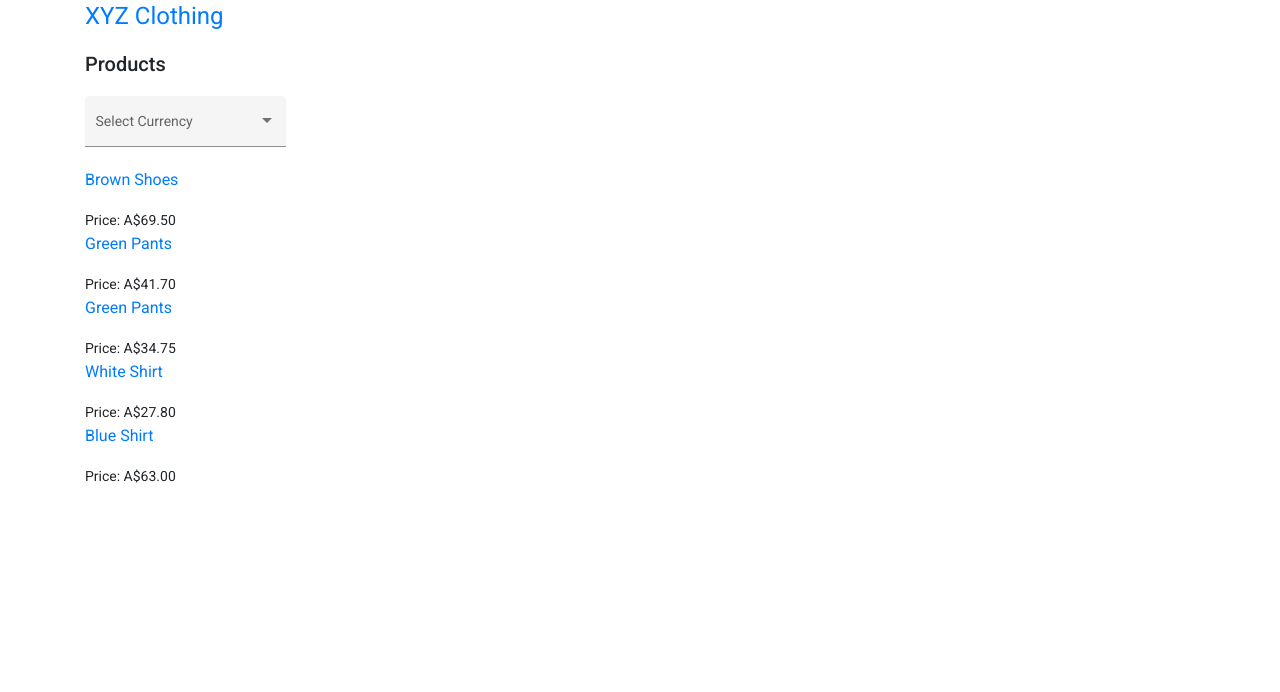
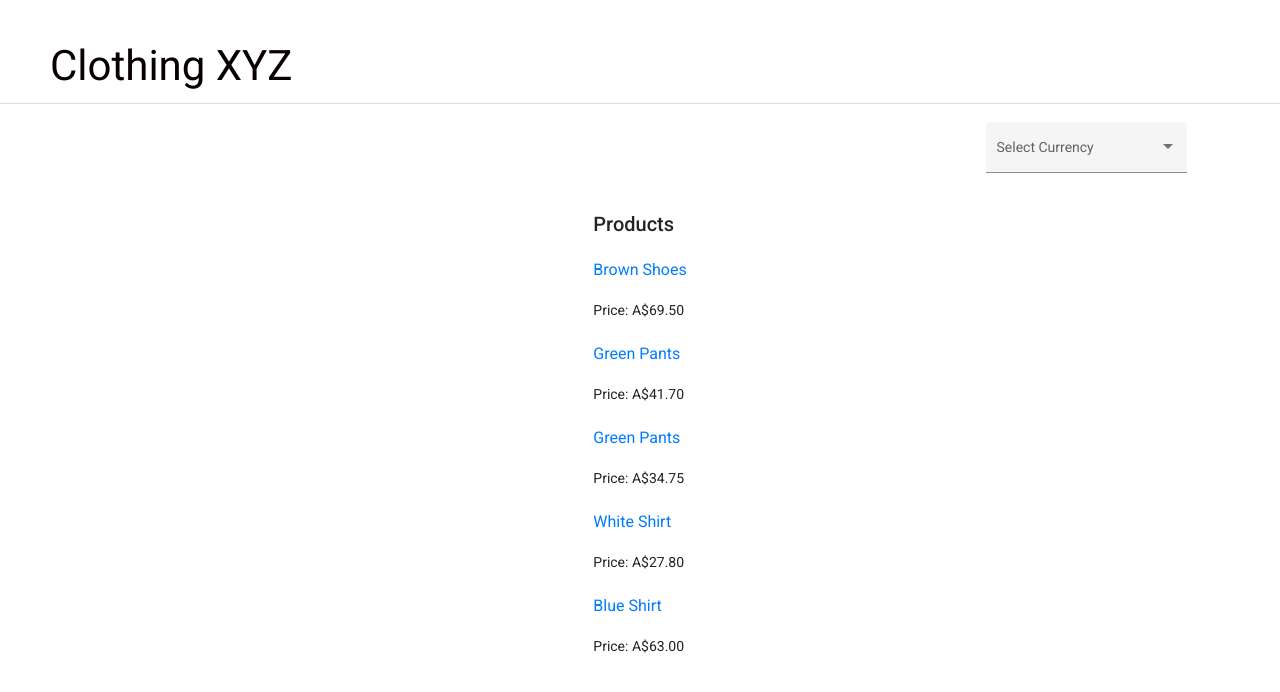
Before and after one commit to JadeMartin/XYZ-Clothing-, an Angular app: page /products in a window 1280 px wide. Shown: the top 692 px of the page. Built offline with nearby package versions, Linux system fonts and the light colour scheme.

Commit message:
Added basic styling now is closely resembling basic wireframes

```diff
--- a/src/app/product-detail/product-detail.component.html
+++ b/src/app/product-detail/product-detail.component.html
@@ -1,6 +1,6 @@
 <div class="container">
-    <h2>Product Details</h2>
-
+    <div class="d-flex flex-row">
+        <div class="p-2 ml-auto">
             <mat-form-field appearance="fill">
                 <mat-label>Select Currency</mat-label>
                 <mat-select [(value)]="selectedCurrency" (selectionChange)="selected()">
@@ -9,8 +9,13 @@
                     </mat-option>
                 </mat-select>
             </mat-form-field>
+        </div>
+    </div>
 
     <div *ngIf="product">
+        <div class="d-flex justify-content-xl-center flex-row">
+            <div class="p-2">
+                <h2>Product Details</h2>
                 <h3>{{ product.name}}</h3>
                 <div *ngIf="product.price">
                     <h4>{{ product.price.adjAmount | currency:selectedCurrency.base}}</h4>
@@ -26,6 +31,9 @@
                         </a>
                     </h3>
                     <div><span>Price: </span>{{product.price.adjAmount | currency:selectedCurrency.base}}</div>
+                    <br>
                 </div>
             </div>
         </div>
+    </div>
+</div>
--- a/src/app/products/products.component.html
+++ b/src/app/products/products.component.html
@@ -1,7 +1,6 @@
 <div class="container">
-
-    <h2>Products</h2>
-
+    <div class="d-flex justify-content-xl-end flex-row">
+        <div class="p-2">
             <mat-form-field appearance="fill">
                 <mat-label>Select Currency</mat-label>
                 <mat-select [(value)]="selectedCurrency" (selectionChange)="selected()">
@@ -10,7 +9,12 @@
                     </mat-option>
                 </mat-select>
             </mat-form-field>
+        </div>
+    </div>
     <div *ngIf="products">
+        <div class="d-flex justify-content-xl-center flex-row">
+            <div class="p-2">
+                <h2>Products</h2>
                 <div *ngFor="let product of products | async">
                     <h3>
                         <a [title]="product.name + 'details'"
@@ -19,6 +23,9 @@
                         </a>
                     </h3>
                     <div *ngIf="selectedCurrency"><span>Price: </span>{{product.price.adjAmount | currency:selectedCurrency.base}}</div>
+                <br>
                 </div>
             </div>
         </div>
+    </div>
+</div>
--- a/src/app/products/products.component.ts
+++ b/src/app/products/products.component.ts
@@ -26,7 +26,6 @@ export class ProductsComponent implements OnInit {
     this.currencyList = this.currencyService.getCurrencys()
     this.productService.getProducts().subscribe(products => this.products = this.productService.getProducts());
     this.currencyService.getCurrencys().subscribe(currency => this.currencyService.getCurrency().subscribe(currency => this.selectedCurrency = currency));
-
   }
 
 }
--- a/src/app/top-bar/top-bar.component.css
+++ b/src/app/top-bar/top-bar.component.css
@@ -0,0 +1,17 @@
+nav{
+    display: flex;
+    justify-content: space-between;
+    margin-bottom: 10px;
+    margin-top: 50px;
+    padding-left: 50px;
+    padding-bottom: 5px;
+    border-bottom: 1px solid #ddd;
+  }
+
+  nav h1{
+    font-size: 3em;
+  }
+  nav p, nav a{
+    color: rgb(8, 0, 0);
+    font-weight: 300;
+  }
--- a/src/app/top-bar/top-bar.component.html
+++ b/src/app/top-bar/top-bar.component.html
@@ -1,39 +1,9 @@
 
 
 <nav>
-    <div class="container">
-        <div class="row">
-            <div class="col">
-                <a [routerLink]="['']">
-                    <h1>XYZ Clothing</h1>
-                </a>
-            </div>
-        </div>
+    <div class="site-title">
+        <a [routerLink]="['']">
+            <h1>Clothing XYZ</h1>
+        </a>
     </div>
 </nav>
-
-<!--
-<nav class="navbar navbar-expand-lg navbar-light bg-light">
-    <a class="navbar-brand" [routerLink]="['/']">XYZ Clothing</a>
-    <button class="navbar-toggler" type="button" data-toggle="collapse" data-target="#navbarSupportedContent" aria-controls="navbarSupportedContent" aria-expanded="false" aria-label="Toggle navigation">
-      <span class="navbar-toggler-icon"></span>
-    </button>
-
-    <div class="collapse navbar-collapse" id="navbarSupportedContent">
-      <ul class="navbar-nav mr-auto">
-        <li class="nav-item active">
-          <a class="nav-link" [routerLink]="['/']">Products <span class="sr-only">(current)</span></a>
-        </li>
-        <li class="nav-item dropdown my-2 my-lg-0">
-            <mat-form-field appearance="fill">
-                <mat-label>Select Currency</mat-label>
-                <mat-select>
-                    <mat-option *ngFor="let currency of currencyList | async" [value]="currency">
-                        {{currency.base}}
-                    </mat-option>
-                </mat-select>
-            </mat-form-field>
-        </li>
-      </ul>
-    </div>
-  </nav> -->
--- a/src/styles.css
+++ b/src/styles.css
@@ -2,3 +2,13 @@
 
 html, body { height: 100%; }
 body { margin: 0; font-family: Roboto, "Helvetica Neue", sans-serif; }
+h2 {
+    font-size: 20px;
+    font-weight: lighter;
+    display: block;
+    font-size: 1.5em;
+    margin-top: 0.83em;
+    margin-bottom: 0.83em;
+    margin-left: 0;
+    margin-right: 0;
+}
```
Lines whose indentation alone changed are shown as unchanged.
